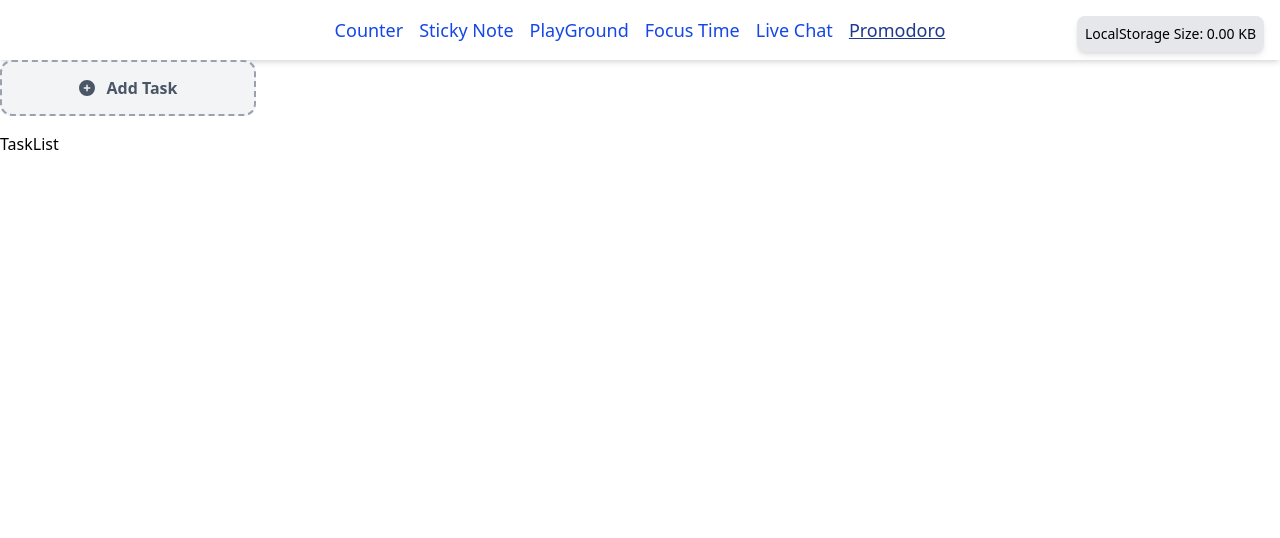
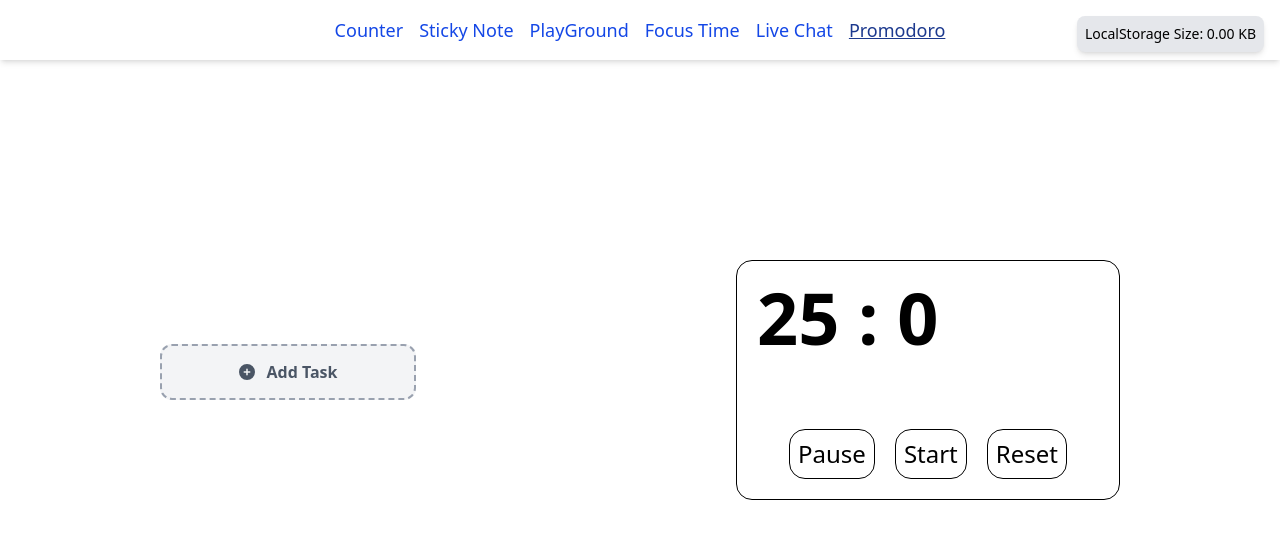
Before and after one commit to NikhilPathaniaa/taskpilot, a React (Vite) app: page /promodoro in a window 1280 px wide. Shown: the top 538 px of the page. Built offline with nearby package versions, Linux system fonts and the light colour scheme.

Commit message:
new timmer added

```diff
--- a/src/components/pomodoro/Promodoro.tsx
+++ b/src/components/pomodoro/Promodoro.tsx
@@ -1,4 +1,4 @@
-import React, { useState } from "react";
+import React, { useCallback, useState } from "react";
 import { FaCirclePlus, FaEye } from "react-icons/fa6";
 import AddTaskPopup from "./AddTaskPopup";
 import TaskList from "./TaskList";
@@ -6,35 +6,42 @@ import ViewTaskPopup from "./ViewTaskPopup";
 
 const Promodoro = () => {
   const [taskList, setTaskList] = useState<String[]>([]);
+  const [timeList, setTimeList] = useState<any[]>([{ minute: 0, second: 0 }]);
+
   const [showAdd, setShowAdd] = useState(false);
   const [showTaskData, setShowTaskData] = useState(false);
-  const [viewData, setViewData] = useState("");
   const [index, setIndex] = useState(0);
 
-  const handleAddTask = (newTask:String) => {
+  const handleAddTask = (newTask: String) => {
     if (newTask.length > 0 && newTask !== "  ") {
-      setTaskList([...taskList, newTask ]);
+      setTaskList([...taskList, newTask]);
     }
     setShowAdd(false);
   };
 
+  const handleTime = useCallback(
+    (index: number, second: number, minute: number) => {
+      console.log("second", second, "minute", minute);
+      const newTime = { minute, second };
+      const updatedList = timeList.map((task, i) => (i === index ? newTime : task));
+      setTimeList(updatedList);
+    },
+    [timeList]
+  );
+
   const handleViewTask = (index: any) => {
-    setShowTaskData(true)
-    setViewData(`${taskList[index]}`)
-    setIndex(index)
+    setShowTaskData(true);
+    setIndex(index);
     console.log(taskList[index]);
   };
 
-  const handleUpdateTask = (newTask:String, index: any) => {
-    console.log("trigger",newTask)
+  const handleUpdateTask = (newTask: String, index: any) => {
+    console.log("trigger", newTask);
     if (newTask.trim().length > 0) {
-      const updatedList = taskList.map((task, i) =>
-        i === index ? newTask : task
-      );
+      const updatedList = taskList.map((task, i) => (i === index ? newTask : task));
       setTaskList(updatedList);
     }
   };
-
 
   const handleDeleteTask = (index: any) => {
     const removeTask = [...taskList];
@@ -45,6 +52,7 @@ const Promodoro = () => {
     setShowAdd(false);
   };
   return (
+    <div className="flex items-center justify-around h-[80vh]">
       <div>
         <button onClick={() => setShowAdd(true)} className="flex font-bold text-gray-600 cursor-pointer gap-3 items-center justify-center bg-gray-100 border-2 border-gray-400 rounded-xl border-dashed h-14 w-[20vw]">
           <FaCirclePlus />
@@ -52,7 +60,7 @@ const Promodoro = () => {
         </button>
         <div className="my-4">
           {taskList.map((item, index) => (
-          <div key={index} className={`flex items-center pl-3 justify-between border-1 border-gray-400 rounded-xl  h-8 w-[20vw]`}>
+            <div key={index} onClick={() => setIndex(index)} className={` mb-2 flex items-center pl-3 justify-between border-1 border-gray-400 rounded-xl  h-8 w-[20vw]`}>
               {item}
               <div>
                 <button onClick={() => handleViewTask(index)} className="text-gray-600 cursor-pointer pr-2">
@@ -62,9 +70,10 @@ const Promodoro = () => {
             </div>
           ))}
         </div>
+      </div>
       {showAdd && <AddTaskPopup close={close} handleAddTask={handleAddTask} />}
-      {showTaskData && <ViewTaskPopup handleUpdateTask={handleUpdateTask} index={index} handleDeleteTask={handleDeleteTask} viewData={taskList[index]} setShowTaskData={setShowTaskData} close={close}/>}
-      <TaskList handleAddTask={handleAddTask} />
+      {showTaskData && <ViewTaskPopup handleUpdateTask={handleUpdateTask} index={index} handleDeleteTask={handleDeleteTask} viewData={taskList[index]} setShowTaskData={setShowTaskData} close={close} />}
+      <TaskList index={index} viewData={taskList[index]} handleTime={handleTime} />
     </div>
   );
 };
--- a/src/components/pomodoro/TaskList.jsx
+++ b/src/components/pomodoro/TaskList.jsx
@@ -1,7 +1,72 @@
-import React, { useState } from "react";
+import React, { useEffect, useState } from "react";
 
 const TaskList = (props) => {
-  return <div>TaskList</div>;
+  const [second, setSecond] = useState(0);
+  const [minute, setMinute] = useState(25);
+  const [timerStart, setTimerStart] = useState(true);
+  useEffect(() => {
+    if (!timerStart) {
+      setTimeout(() => {
+        if (minute == 0 && second == 0) {
+          return;
+        } else if (second === 0) {
+          setMinute(minute - 1);
+          setSecond(60);
+        } else {
+          setSecond(second - 1);
+        }
+      }, 1000);
+      // return () => clearTimeout(timer);
+    }
+  }, [timerStart, second]);
+
+  useEffect(() => {
+    props.handleTime(props.index, second, minute);
+  }, [second, minute]); // Only run when time updates
+
+  const startTimeHandle = () => {
+    setTimerStart(true);
+  };
+  const pauseTimeHandle = () => {
+    setTimerStart(false);
+  };
+  const resetTimeHandle = () => {
+    setSecond(0);
+    setMinute(25);
+  };
+  console.log(props.viewData === undefined);
+
+  return (
+    <div>
+      {props.viewData !== undefined && (
+        <div className="text-center mb-1">
+          Timer for task: {props.viewData} (at place {props.index + 1})
+        </div>
+      )}
+      <div className="border-1 border-black rounded-2xl w-96 h-60 flex flex-col justify-between p-5">
+        <div className="text-7xl font-semibold">
+          {minute} : {second}
+        </div>
+        <div className="flex gap-5 items-end justify-center">
+          <button className="cursor-pointer text-2xl border-1 border-black rounded-2xl p-2" onClick={startTimeHandle}>
+            Pause
+          </button>
+
+          <button className="cursor-pointer text-2xl border-1 border-black rounded-2xl p-2" onClick={pauseTimeHandle}>
+            Start
+          </button>
+
+          {timerStart ? (
+            <button className="cursor-pointer text-2xl border-1 border-black rounded-2xl p-2" onClick={resetTimeHandle}>
+              Reset
+            </button>
+          ) : (
+            <button className="cursor-pointer text-2xl border-1 border-black rounded-2xl p-2">Reset</button>
+          )}
+        </div>
+      </div>
+    </div>
+  );
 };
 
-export default TaskList;
+export default React.memo(TaskList);
```
Lines whose indentation alone changed are shown as unchanged.
